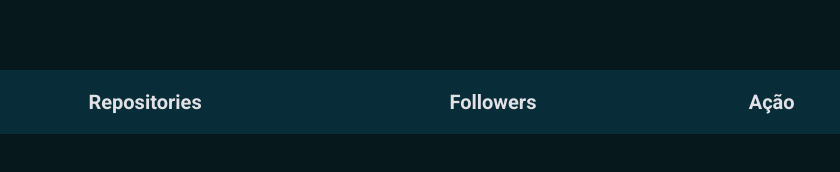
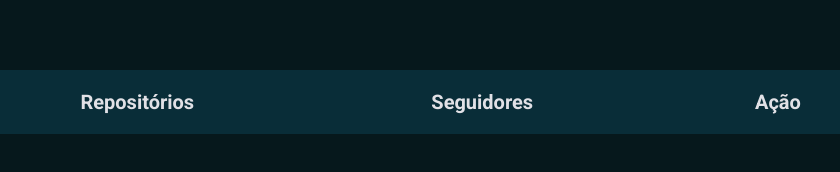
Before and after one commit to antoniodebrito/git-fav, a plain HTML site: page index.html in a window 1280 px wide. Shown: the part 182-354 px from the top of the page, 289-1129 px from the left. Drawn offline with Linux system fonts and the light colour scheme.

Commit message:
Corrige nomes nas colunas

```diff
--- a/index.html
+++ b/index.html
@@ -1,5 +1,6 @@
 <!DOCTYPE html>
 <html lang="pt-br">
+
 <head>
   <link rel="preconnect" href="https://fonts.googleapis.com">
   <link rel="preconnect" href="https://fonts.gstatic.com" crossorigin>
@@ -9,6 +10,7 @@
   <title>GitFav</title>
   <link rel="stylesheet" href="assets/css/styles.css">
 </head>
+
 <body>
   <div class="app">
     <header class="header">
@@ -32,8 +34,8 @@
       <thead class="table-head">
         <tr>
           <th>Usuário</th>
-          <th>Repositories</th>
-          <th>Followers</th>
+          <th>Repositórios</th>
+          <th>Seguidores</th>
           <th>Ação</th>
         </tr>
       </thead>
@@ -45,4 +47,5 @@
 
   <script src="js/main.js" type="module"></script>
 </body>
+
 </html>
```
